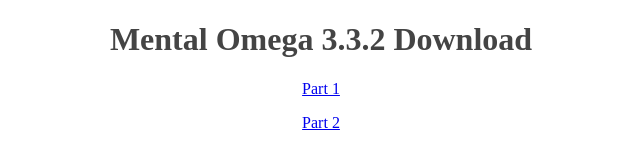
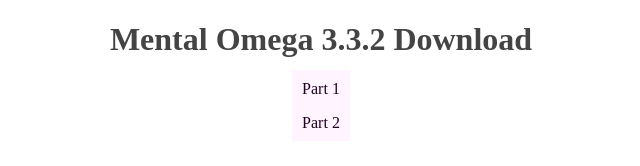
Before and after one commit to nickdoth/nickdoth.github.io, a plain HTML site: page mo3.html in a window 1280 px wide. Shown: the full height of the page, 319-959 px from the left. Drawn offline with Linux system fonts and the light colour scheme.

Commit message:
Update mo3.html

```diff
--- a/mo3.html
+++ b/mo3.html
@@ -20,8 +20,8 @@
 		<center>
 			<h1>Mental Omega 3.3.2 Download</h1>
 			<div>
-				<a href="https://ob22ak52h.qnssl.com/MO3.3.2.part1.rar">Part 1</a><p>
-				<a href="https://ob22ak52h.qnssl.com/MO3.3.2.part2.rar">Part 2</a>
+				<a class="dl-link" href="https://ob22ak52h.qnssl.com/MO3.3.2.part1.rar">Part 1</a><p>
+				<a class="dl-link" href="https://ob22ak52h.qnssl.com/MO3.3.2.part2.rar">Part 2</a>
 			</div>
 		</center>
 	</body>
```
